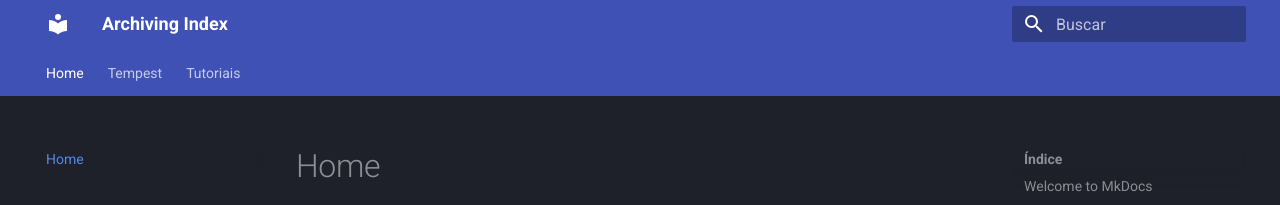
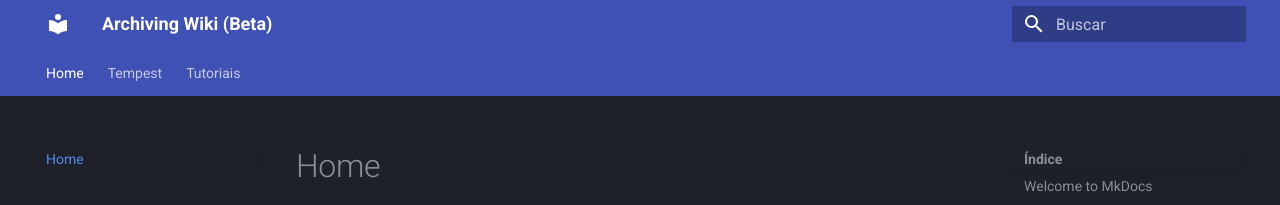
Before and after one commit to IncYami/wiki.mkdocs, an MkDocs documentation site: the page built from docs/index.md, in a window 1280 px wide. Shown: the top 205 px of the page. Built offline with MkDocs 1.6.1 and Material for MkDocs 9.7.7, drawn with Linux system fonts in a browser that asks for light colours.

Commit message:
Update mkdocs.yml

```diff
--- a/mkdocs.yml
+++ b/mkdocs.yml
@@ -1,4 +1,4 @@
-site_name: Archiving Index
+site_name: Archiving Wiki (Beta)
 
 copyright: Copyright &copy; 2023 Sekkon
 
```
